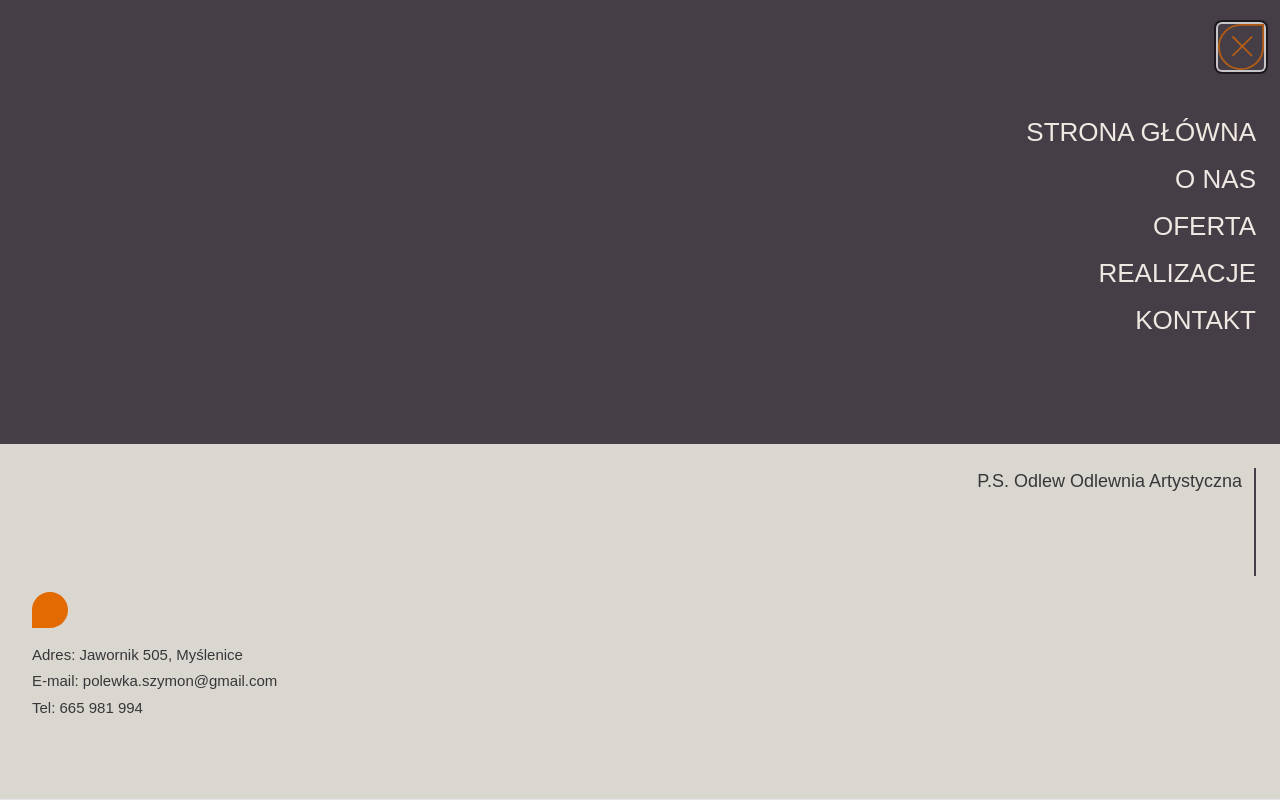
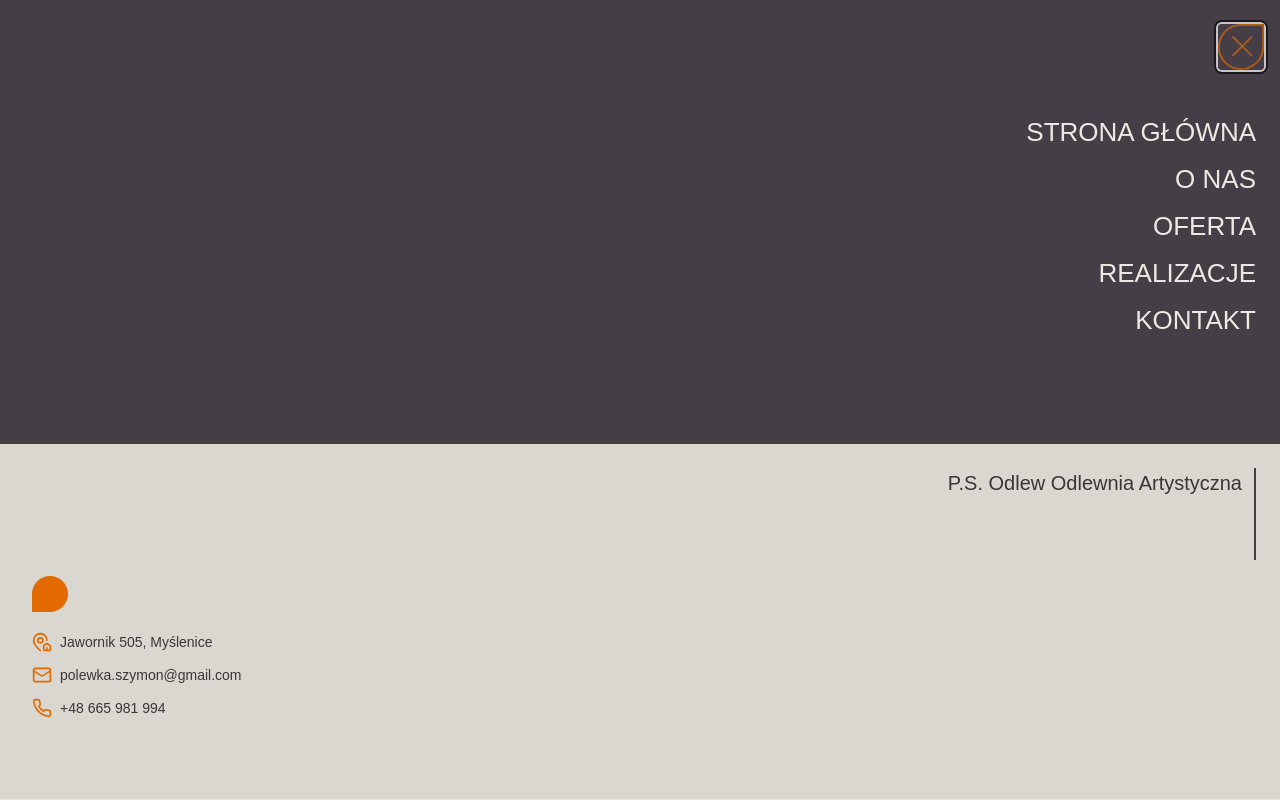
Before and after one commit to MarioLuigie/Odlew, a Next.js app: page / in a window 1280 px wide. Both pictures are taken after a click on the button 1241 px from the left and 45 px from the top of the page. Built offline with nearby package versions, Linux system fonts and the light colour scheme.

Commit message:
Refactor: Rebuild MenuSheet

```diff
--- a/src/components/content/MenuSheet.tsx
+++ b/src/components/content/MenuSheet.tsx
@@ -1,8 +1,10 @@
 'use client'
 // modules
 import { useState } from 'react'
+import { Mail, MapPinHouse, Phone } from 'lucide-react'
 // lib
 import { Icons } from '@/lib/constants/icons'
+import { App } from '@/lib/constants/texts'
 // components
 import CustomSheet from '@/components/shared/CustomSheet'
 import Navbar from '@/components/content/Navbar'
@@ -38,22 +40,31 @@ export default function MenuSheet() {
 				<div className="h-1/2 min-h-[300px] p-6 flex flex-col justify-start bg-menuTopBg">
 					<Navbar handleClose={handleCloseSheet} />
 				</div>
-
 				{/* BOTTOM */}
 				<div className="min-h-1/2 grow p-6 pb-16 flex flex-col bg-menuBottomBg">
+					{/* Name */}
 					<div className="w-full h-full flex justify-end">
-						<p className="pr-3 text-[18px] text-right text-menuTextDark">
-							P.S. Odlew Odlewnia Artystyczna
+						<p className="pr-3 text-[20px] text-right text-menuTextDark">
+							{App.NAME}
 						</p>
 						<div className="w-[2px] bg-menuTopBg"></div>
 					</div>
-
-					<div className="py-4 px-2 flex flex-col gap-4 justify-start">
+					{/* Contact */}
+					<div className="py-4 px-2 flex flex-col gap-5 justify-start">
 						<Drop />
-						<div className="flex flex-col gap-1 text-[15px] text-menuTextDark">
-							<p>Adres: Jawornik 505, Myślenice</p>
-							<p>E-mail: polewka.szymon@gmail.com</p>
-							<p>Tel: 665 981 994</p>
+						<div className="flex flex-col gap-3 text-[14px] text-menuTextDark">
+							<div className="flex gap-2">
+								<MapPinHouse size={20} className='text-accent'/>
+								<p>{App.ADDRESS}</p>
+							</div>
+							<div className="flex gap-2">
+								<Mail size={20} className='text-accent'/>
+								<p>{App.EMAIL}</p>
+							</div>
+							<div className="flex gap-2">
+								<Phone size={20} className='text-accent'/>
+								<p>{App.PHONE}</p>
+							</div>
 						</div>
 					</div>
 				</div>
--- a/src/components/layout/Header.tsx
+++ b/src/components/layout/Header.tsx
@@ -4,7 +4,7 @@ import MenuSheet from '@/components/content/MenuSheet'
 
 export default function Header() {
 	return (
-		<header className="h-headerHeight w-full flex items-center justify-between px-4 py-2 bg-header">
+		<header className="h-header w-full flex items-center justify-between px-4 py-2 bg-header">
 			<Logo w={180} h={76} />
 			<MenuSheet />
 		</header>
--- a/src/lib/constants/texts.ts
+++ b/src/lib/constants/texts.ts
@@ -15,3 +15,10 @@ export const Menu = {
   REALIZATIONS: 'REALIZACJE',
   CONTACT: 'KONTAKT'
 }
+
+export const App = {
+  NAME: 'P.S. Odlew Odlewnia Artystyczna',
+  ADDRESS: 'Jawornik 505, Myślenice',
+  EMAIL: 'polewka.szymon@gmail.com',
+  PHONE: '+48 665 981 994',
+}
--- a/tailwind.config.ts
+++ b/tailwind.config.ts
@@ -1,7 +1,8 @@
 import type { Config } from "tailwindcss";
 import tailwindcssAnimate from "tailwindcss-animate"; // Użyj importu zamiast require
 
-const headerHeight = '90px'
+// dimensions
+export const headerHeight = '90px'
 
 const config: Config = {
     darkMode: ["class"],
@@ -19,6 +20,7 @@ const config: Config = {
                 menuTopBg: '#463E46',
                 menuBottomBg: '#DAD7D1',
                 header: '#000000',
+                accent: '#E36A00',
             },
             borderRadius: {
                 lg: 'var(--radius)',
@@ -26,7 +28,7 @@ const config: Config = {
                 sm: 'calc(var(--radius) - 4px)',
             },
             height: {
-                [headerHeight]: headerHeight
+                header: headerHeight
             },
         },
     },
```
